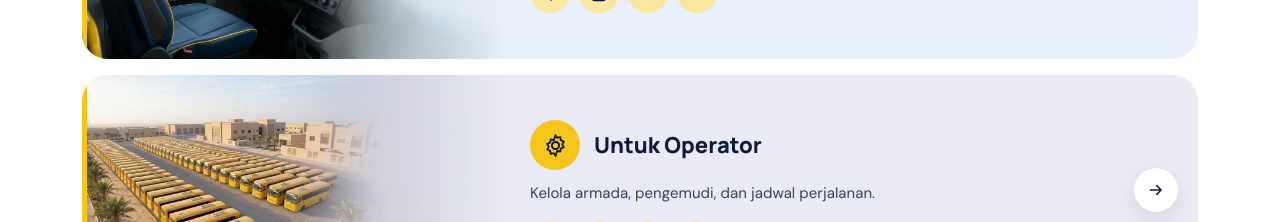
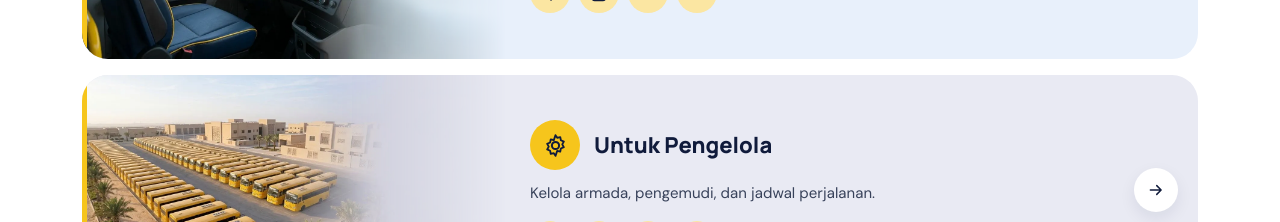
Before and after one commit to irusandi-hub/school-bus-management, a Next.js app: page / in a window 1280 px wide. Shown: the part 1135-1357 px from the top of the page. Built offline with nearby package versions, Linux system fonts and the light colour scheme.

Commit message:
style(ui): complete top-level landing and demo role labels

```diff
--- a/app/layout.tsx
+++ b/app/layout.tsx
@@ -4,7 +4,7 @@ import "./globals.css";
 
 export const metadata: Metadata = {
   title: "School Bus | Manajemen Transportasi Sekolah",
-  description: "Dasbor operasional bus sekolah untuk admin, pengemudi, dan orang tua/wali.",
+  description: "Dasbor operasional bus sekolah untuk pengelola, pengemudi, dan orang tua/wali.",
   icons: {
     icon: "/assets/landing/favicon.svg",
   },
--- a/app/page.tsx
+++ b/app/page.tsx
@@ -249,8 +249,8 @@ const ROLE_CARDS = [
   {
     id: "operator",
     href: "/operator",
-    entryLabel: "Masuk sebagai Operator",
-    title: "Untuk Operator",
+    entryLabel: "Masuk sebagai Pengelola",
+    title: "Untuk Pengelola",
     description: "Kelola armada, pengemudi, dan jadwal perjalanan.",
     image: { src: "/assets/landing/role-operator.webp", width: 1408, height: 768 },
     badge: (
--- a/components/DevModeTab.tsx
+++ b/components/DevModeTab.tsx
@@ -4,7 +4,7 @@ import Link from "next/link";
 import { usePathname } from "next/navigation";
 import { useEffect, useRef, useState } from "react";
 
-const areas = [["/", "Beranda"], ["/wali", "Orang Tua"], ["/pengemudi", "Pengemudi"], ["/operator", "Operator"]] as const;
+const areas = [["/", "Beranda"], ["/wali", "Orang Tua"], ["/pengemudi", "Pengemudi"], ["/operator", "Pengelola"]] as const;
 
 // Panel ini hanya untuk masa pengembangan.
 export function DevModeTab({ environment, sha, branch }: { environment: string; sha?: string; branch?: string }) {
@@ -13,7 +13,7 @@ export function DevModeTab({ environment, sha, branch }: { environment: string;
   const root = useRef<HTMLDivElement>(null);
   const trigger = useRef<HTMLButtonElement>(null);
   const close = useRef<HTMLButtonElement>(null);
-  const area = (pathname === "/admin" || pathname.startsWith("/admin/")) ? "Operator" : areas.find(([href]) => href === pathname || (href !== "/" && pathname.startsWith(`${href}/`)))?.[1] ?? "Beranda";
+  const area = (pathname === "/admin" || pathname.startsWith("/admin/")) ? "Pengelola" : areas.find(([href]) => href === pathname || (href !== "/" && pathname.startsWith(`${href}/`)))?.[1] ?? "Beranda";
   useEffect(() => { setOpen(false); }, [pathname]);
   useEffect(() => {
     if (!open) return;
```
